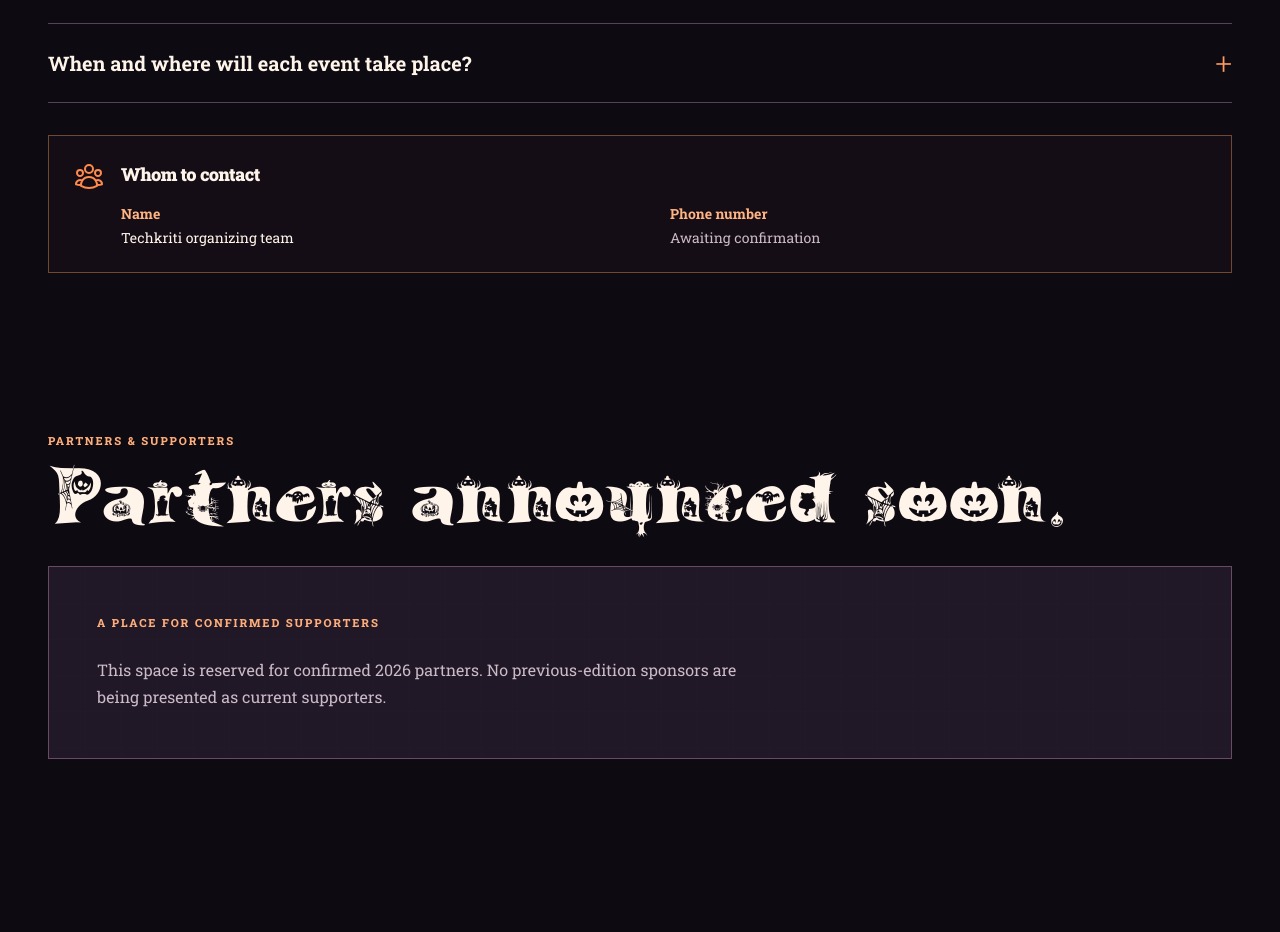
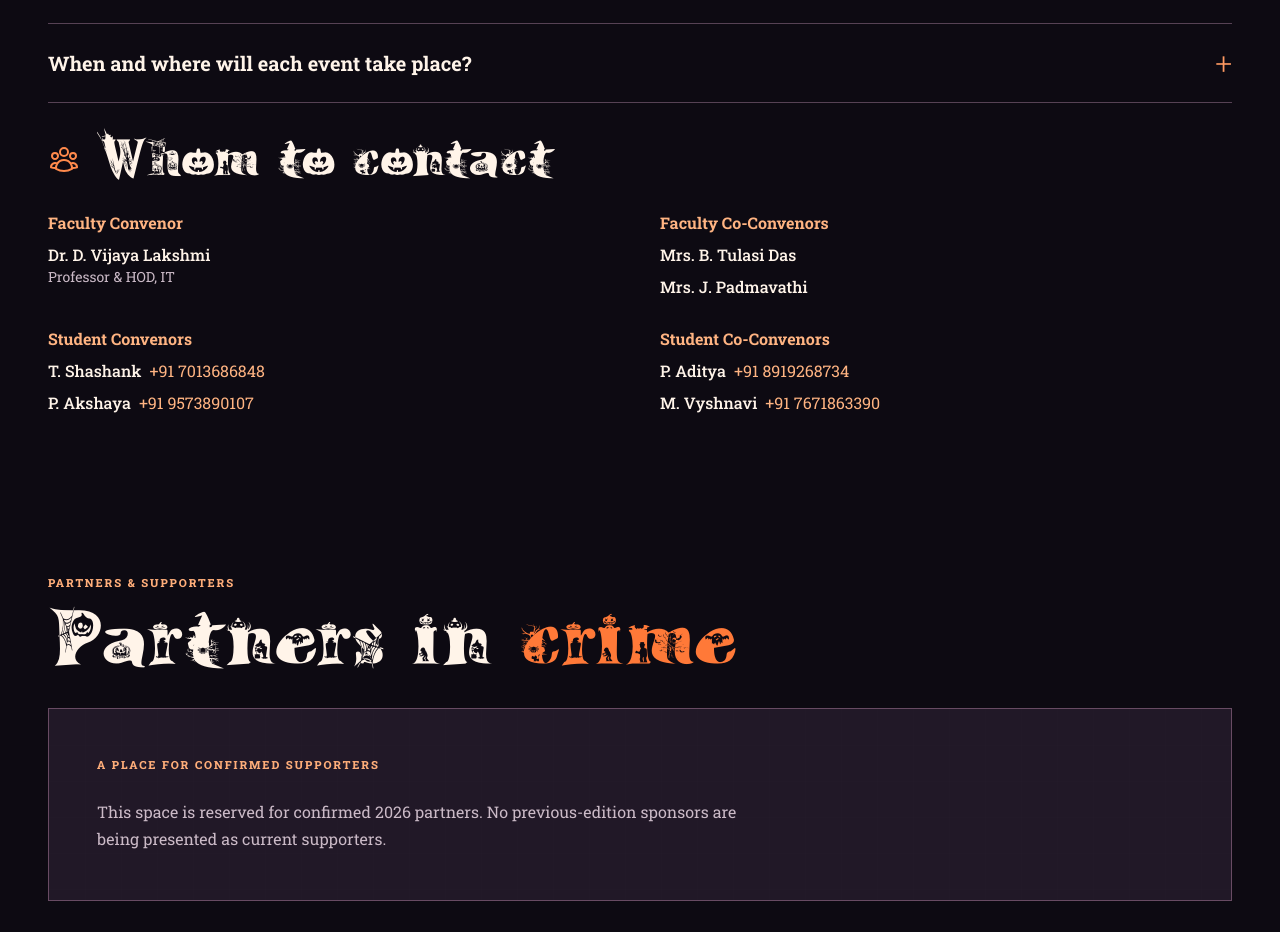
Before and after one commit to RamaChandra53/techkriti-website, a Next.js app: page / in a window 1280 px wide. Shown: the part 5180-6112 px from the top of the page. Before the commit the page ends 6019 px from the top, so only its background shows below. Built offline with nearby package versions, Linux system fonts and the light colour scheme; no server answers.

Commit message:
Stabilize event carousel layout and publish festival contacts

```diff
--- a/app/contact/page.tsx
+++ b/app/contact/page.tsx
@@ -2,6 +2,7 @@ import type { Metadata } from "next";
 import { ArrowUpRightIcon, EnvelopeIcon, MapPinIcon, PhoneIcon } from "@heroicons/react/24/outline";
 import { Container } from "@/components/container";
 import { PageHero } from "@/components/page-hero";
+import { FestivalContacts } from "@/components/festival-contacts";
 import { siteConfig } from "@/lib/content";
 
 export const metadata: Metadata = { title: "Contact", description: "Find the Techkriti festival team and MGIT campus information." };
@@ -13,7 +14,7 @@ export default function ContactPage() {
     ...(siteConfig.phone ? [{ icon: PhoneIcon, label: "Call the team", value: siteConfig.phone, href: `tel:${siteConfig.phone.replace(/\s/g, "")}` }] : [])
   ];
   return <>
-    <PageHero eyebrow="MGIT · HYDERABAD" title="Contact Techkriti." copy="For general festival questions, contact the Techkriti organizing team from MGIT's Department of IT / CSBS. Verified direct contact details will appear here once supplied." />
+    <PageHero eyebrow="MGIT · HYDERABAD" title="Contact Techkriti." copy="For festival questions, reach the faculty and student convenors from MGIT's Department of IT / CSBS." />
     <Container className="py-10 sm:py-14">
       <div className="grid gap-px border border-[#564254] bg-[#564254] md:grid-cols-3">
         {cards.map(({ icon: Icon, label, value, href }) => {
@@ -21,8 +22,9 @@ export default function ContactPage() {
           return href ? <a key={label} href={href} className="bg-[#1b1420] p-7 hover:bg-[#29202f]">{content}</a> : <div key={label} className="bg-[#1b1420] p-7">{content}</div>;
         })}
       </div>
+      <FestivalContacts headingLevel="h2" className="mt-10" />
       <div className="mt-10 grid gap-8 border-t border-[#564254] pt-8 md:grid-cols-2">
-        <section><h2 className="text-2xl font-black tracking-[-.04em]">Event-specific questions</h2><p className="muted-copy mt-3 max-w-lg">Contact the coordinator named on that event’s page or official registration form when those details are published. No coordinator names are confirmed on the site yet.</p></section>
+        <section><h2 className="text-2xl font-black tracking-[-.04em]">Event-specific questions</h2><p className="muted-copy mt-3 max-w-lg">Contact the coordinator named on that event’s page or official registration form.</p></section>
         <section><h2 className="text-2xl font-black tracking-[-.04em]">Official updates</h2><p className="muted-copy mt-3 max-w-lg">The official Instagram page will be linked here when its URL is supplied by the organizers.</p>{siteConfig.social.instagram && <a href={siteConfig.social.instagram} target="_blank" rel="noopener noreferrer" className="text-link mt-5 inline-flex min-h-11 items-center gap-2 font-bold text-[#ffb386]">Instagram <ArrowUpRightIcon className="h-5 w-5" /><span className="sr-only">(opens in a new tab)</span></a>}</section>
       </div>
     </Container>
--- a/app/globals.css
+++ b/app/globals.css
@@ -240,9 +240,7 @@ body:has(.event-registration-bar) footer { padding-bottom: calc(7rem + env(safe-
 .site-menu-panel { transform-origin: top right; animation: site-menu-enter 180ms var(--ease-standard) both; }
 @keyframes site-menu-enter { from { opacity: 0; transform: translateY(-8px) scale(.98); } to { opacity: 1; transform: translateY(0) scale(1); } }
 .event-carousel { max-width: 1100px; margin-inline: auto; }
-.event-fan-stage { position: relative; overflow: hidden; }
-.event-fan-stage-portrait { height: clamp(400px, calc(57vw + 48px), 610px); }
-.event-fan-stage-landscape { height: clamp(260px, calc(33.9vw + 48px), 360px); }
+.event-fan-stage { position: relative; height: clamp(400px, calc(57vw + 48px), 610px); overflow: hidden; }
 .event-poster { position: absolute; top: 50%; left: 50%; display: block; width: clamp(190px, 31vw, 320px); aspect-ratio: 1; padding: 0; border: 0; border-radius: 14px; background: #1c1420; box-shadow: 0 20px 42px #000b; text-align: left; cursor: pointer; transition: transform .65s cubic-bezier(.2,.7,.2,1), opacity .5s ease, box-shadow .2s ease; }
 .event-poster-active { width: clamp(250px, 48vw, 440px); background: transparent; box-shadow: none; }
 .event-poster-active.event-poster-portrait { aspect-ratio: 1684 / 2382; }
--- a/app/home-immersive.tsx
+++ b/app/home-immersive.tsx
@@ -1,6 +1,5 @@
 import Image from "next/image";
 import Link from "next/link";
-import { UserGroupIcon } from "@heroicons/react/24/outline";
 import { BannerReveal } from "@/components/banner-reveal";
 import { Container } from "@/components/container";
 import { EventCarousel } from "@/components/event-carousel";
@@ -10,6 +9,7 @@ import { events, faqs, sponsors } from "@/lib/content";
 import { ArrowUpRightIcon } from "@heroicons/react/24/outline";
 import { StormBackground } from "@/components/storm-background";
 import { PastGuests } from "@/components/past-guests";
+import { FestivalContacts } from "@/components/festival-contacts";
 
 export default function HomeImmersive() {
   return <>
@@ -53,23 +53,14 @@ export default function HomeImmersive() {
           <h2 id="faq-title" className="display-heading mt-1 text-[clamp(2.8rem,6vw,5.5rem)]">Frightfully <span className="text-[var(--ember)]">asked.</span></h2>
         </div>
         <FAQList items={faqs} />
-        <div className="mt-8 grid gap-4 border border-[#704832] bg-[#160e17]/90 p-5 sm:grid-cols-[auto_1fr] sm:items-start sm:p-6">
-          <UserGroupIcon className="h-8 w-8 text-[#ff8a4c]" aria-hidden="true" />
-          <div>
-            <h3 className="text-lg font-black tracking-[-.03em] text-[#fff4e9]">Whom to contact</h3>
-            <dl className="mt-4 grid gap-3 text-sm sm:grid-cols-2">
-              <div><dt className="font-bold text-[#ffb482]">Name</dt><dd className="mt-1 text-[#fff4e9]">Techkriti organizing team</dd></div>
-              <div><dt className="font-bold text-[#ffb482]">Phone number</dt><dd className="mt-1 text-[var(--muted)]">Awaiting confirmation</dd></div>
-            </dl>
-          </div>
-        </div>
+        <FestivalContacts className="mt-8" />
       </Container>
     </section>
 
     <section id="sponsors" aria-labelledby="sponsors-title" className="festival-section scroll-mt-24">
       <Container>
         <p className="eyebrow">Partners & supporters</p>
-        <h2 id="sponsors-title" className="display-heading mt-3 text-[clamp(2.8rem,6vw,5.5rem)]">{sponsors.length ? "The people backing Techkriti." : "Partners announced soon."}</h2>
+        <h2 id="sponsors-title" className="display-heading mt-3 text-[clamp(2.8rem,6vw,5.5rem)]">Partners in <span className="text-[var(--ember)]">crime</span></h2>
         {sponsors.length ? <div className="mt-8 grid gap-4 sm:grid-cols-2 lg:grid-cols-3">{sponsors.map((sponsor) => <article key={sponsor.name} className="festival-panel flex min-h-52 flex-col justify-between p-7"><p className="eyebrow">{sponsor.tier}</p><h3 className="text-2xl font-black">{sponsor.name}</h3>{sponsor.url && <a href={sponsor.url} target="_blank" rel="noopener noreferrer" className="text-link inline-flex min-h-11 items-center gap-2 self-start font-bold text-[#ffb386]">Visit partner <ArrowUpRightIcon className="h-5 w-5" aria-hidden="true" /></a>}</article>)}</div> : <div className="relative mt-8 overflow-hidden border border-[#684b63] bg-[#211827] p-8 sm:p-12"><div className="section-grid pointer-events-none absolute inset-0 opacity-15" aria-hidden="true" /><div className="relative"><p className="eyebrow">A place for confirmed supporters</p><p className="muted-copy mt-6 max-w-2xl">This space is reserved for confirmed 2026 partners. No previous-edition sponsors are being presented as current supporters.</p></div></div>}
       </Container>
     </section>
--- a/components/event-carousel.tsx
+++ b/components/event-carousel.tsx
@@ -73,7 +73,7 @@ export function EventCarousel({ events }: { events: Event[] }) {
       if (Math.abs(delta) > 45) move(delta < 0 ? 1 : -1);
       touchStart.current = null;
     }}>
-      <div ref={stageRef} className={`event-fan-stage ${active.image && (active.image.height ?? 1) > (active.image.width ?? 1) ? "event-fan-stage-portrait" : "event-fan-stage-landscape"}`}>
+      <div ref={stageRef} className="event-fan-stage">
         {orderedEvents.map((item, index) => {
           const offset = (index - currentIndex + count) % count;
           const signed = offset > count / 2 ? offset - count : offset;
--- /dev/null
+++ b/components/festival-contacts.tsx
@@ -0,0 +1,23 @@
+import { UserGroupIcon } from "@heroicons/react/24/outline";
+import { contactGroups } from "@/lib/content";
+
+export function FestivalContacts({ headingLevel: Heading = "h3", className = "" }: { headingLevel?: "h2" | "h3"; className?: string }) {
+  return <section aria-labelledby="festival-contacts-title" className={className}>
+    <div className="flex items-center gap-4">
+      <UserGroupIcon className="h-8 w-8 shrink-0 text-[#ff8a4c]" aria-hidden="true" />
+      <Heading id="festival-contacts-title" className="display-heading text-[clamp(2rem,4vw,3.5rem)] text-[#fff4e9]">Whom to contact</Heading>
+    </div>
+    <div className="mt-7 grid gap-x-10 gap-y-7 sm:grid-cols-2">
+      {contactGroups.map((group) => <div key={group.title}>
+        <h4 className="text-base font-bold text-[#ffb482]">{group.title}</h4>
+        <ul className="mt-2 space-y-2 text-[#fff4e9]">
+          {group.people.map((person) => <li key={person.name}>
+            <span className="font-medium">{person.name}</span>
+            {person.detail && <span className="block text-sm text-[var(--muted)]">{person.detail}</span>}
+            {person.phone && <a className="ml-2 whitespace-nowrap text-[#ffb482] underline-offset-4 hover:underline" href={`tel:+91${person.phone}`}>+91 {person.phone}</a>}
+          </li>)}
+        </ul>
+      </div>)}
+    </div>
+  </section>;
+}
--- a/lib/content.ts
+++ b/lib/content.ts
@@ -20,6 +20,13 @@ export const siteConfig: SiteConfig = {
   previousBannerPosterUrl: "",
   social: { instagram: "" }
 };
+
+export const contactGroups: { title: string; people: { name: string; detail?: string; phone?: string }[] }[] = [
+  { title: "Faculty Convenor", people: [{ name: "Dr. D. Vijaya Lakshmi", detail: "Professor & HOD, IT" }] },
+  { title: "Faculty Co-Convenors", people: [{ name: "Mrs. B. Tulasi Das" }, { name: "Mrs. J. Padmavathi" }] },
+  { title: "Student Convenors", people: [{ name: "T. Shashank", phone: "7013686848" }, { name: "P. Akshaya", phone: "9573890107" }] },
+  { title: "Student Co-Convenors", people: [{ name: "P. Aditya", phone: "8919268734" }, { name: "M. Vyshnavi", phone: "7671863390" }] }
+];
 
 export const events: Event[] = [
   {
```
Also changed, not shown: 1 other file (tests, documents, lock files or other folders).
